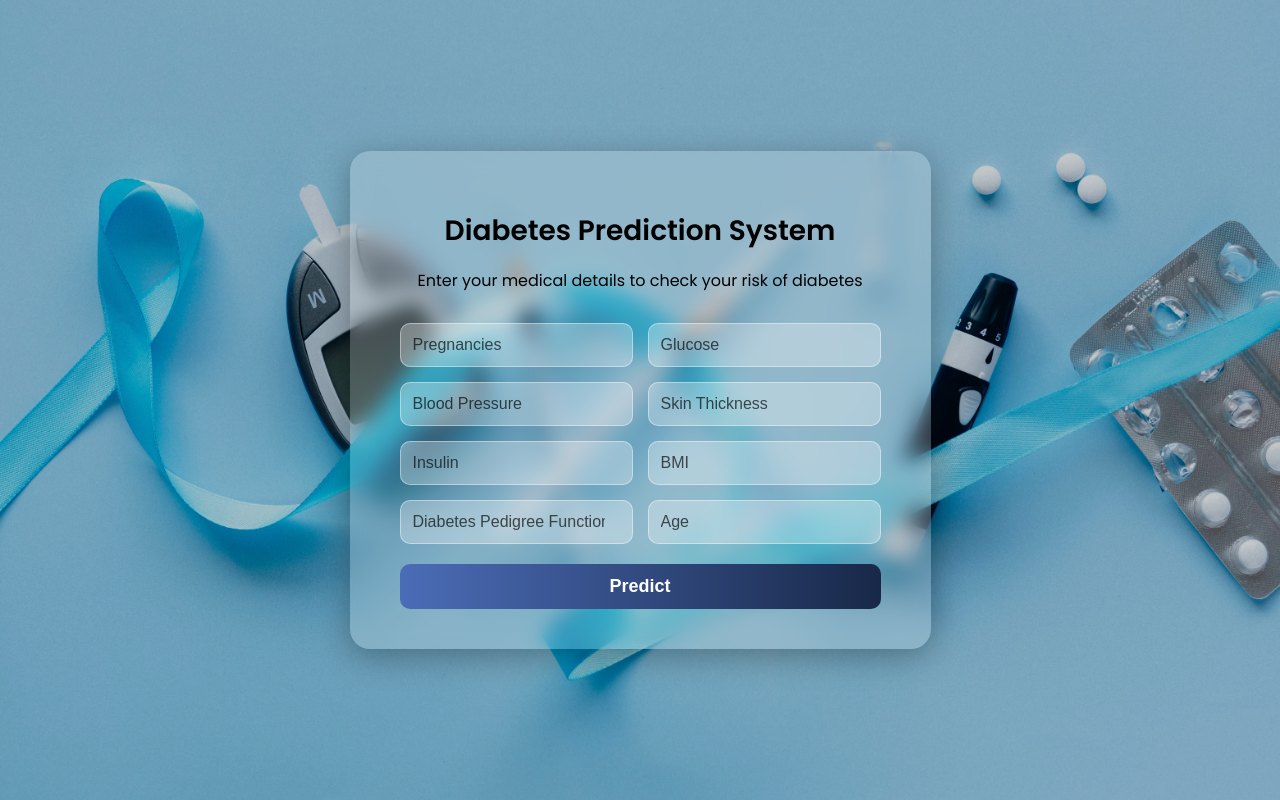
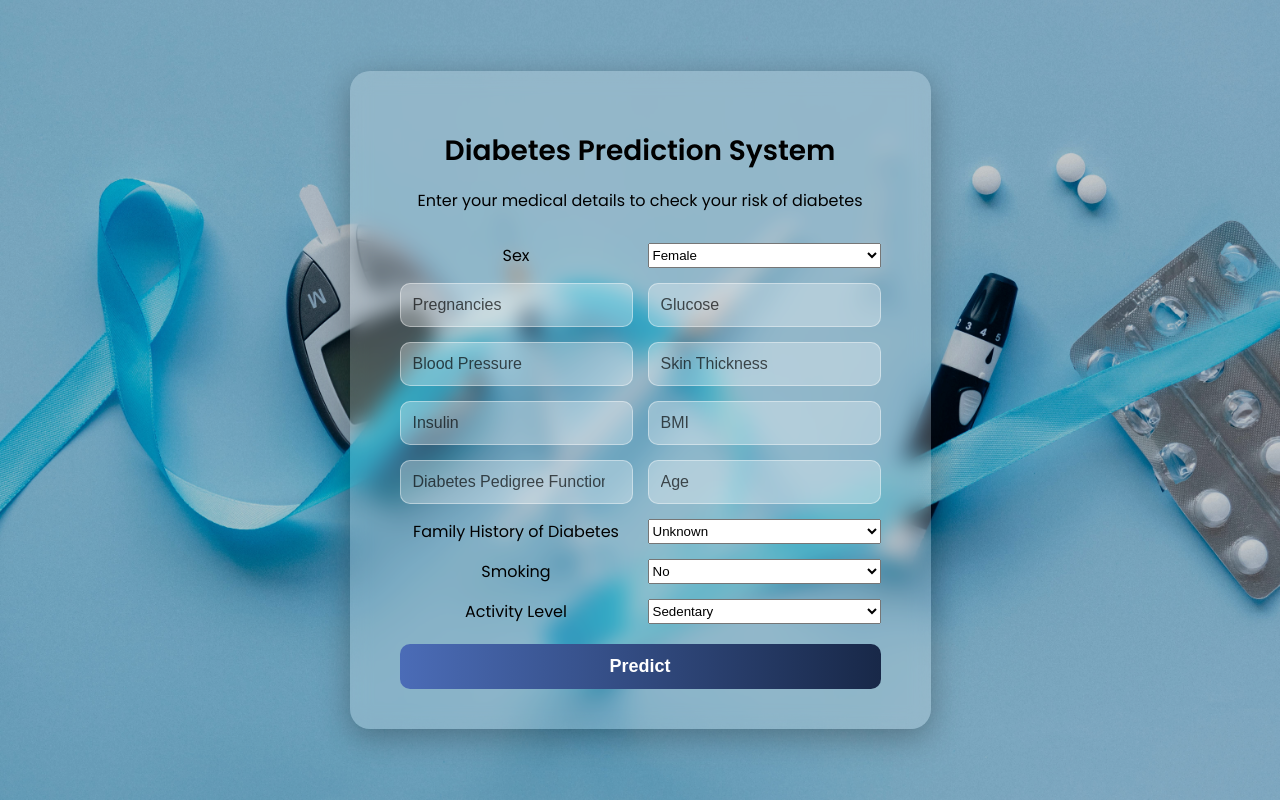
Before and after one commit to Abaidullahbutt/Diabetes_Prediction_AI, a Flask app: page / in a window 1280 px wide. Run offline with Flask 3, Linux system fonts and the light colour scheme; parts of the project's set-up code (start-up, migrations or seed data) failed here and were passed over.

Commit message:
Add Sex and optional fields to UI; validate Sex server-side (Pregnancies=0 for Male)

```diff
--- a/app.py
+++ b/app.py
@@ -34,24 +34,50 @@ def predict():
     try:
         data = request.form
 
+        # Read sex & optional metadata (these optional fields are not used by the current model)
+        sex = data.get("Sex", "Female")
+        family_history = data.get("FamilyHistory", "unknown")
+        smoking = data.get("Smoking", "no")
+        activity = data.get("ActivityLevel", "moderate")
+
+        # Pregnancies: if mobile/men, ensure value is 0 to avoid confusion
+        try:
+            if sex == "Male":
+                pregnancies = 0
+            else:
+                pregnancies = int(data.get("Pregnancies", 0))
+        except ValueError:
+            pregnancies = 0
+
+        # Build dataframe with features the model expects (order doesn't matter for pandas columns but must match training features)
         patient = pd.DataFrame([{
-            "Pregnancies": int(data["Pregnancies"]),
-            "Glucose": float(data["Glucose"]),
-            "BloodPressure": float(data["BloodPressure"]),
-            "SkinThickness": float(data["SkinThickness"]),
-            "Insulin": float(data["Insulin"]),
-            "BMI": float(data["BMI"]),
-            "DiabetesPedigreeFunction": float(data["DiabetesPedigreeFunction"]),
-            "Age": int(data["Age"])
+            "Pregnancies": pregnancies,
+            "Glucose": float(data.get("Glucose", 0.0)),
+            "BloodPressure": float(data.get("BloodPressure", 0.0)),
+            "SkinThickness": float(data.get("SkinThickness", 0.0)),
+            "Insulin": float(data.get("Insulin", 0.0)),
+            "BMI": float(data.get("BMI", 0.0)),
+            "DiabetesPedigreeFunction": float(data.get("DiabetesPedigreeFunction", 0.0)),
+            "Age": int(data.get("Age", 0))
         }])
 
         prediction = model.predict(patient)[0]
 
-        session["result"] = (
-            "🟥 Diabetes Detected" if prediction == 1 else "🟩 No Diabetes Detected"
-        )
+        # Make result message slightly more informative
+        if prediction == 1:
+            session["result"] = "🟥 Diabetes Detected"
+        else:
+            session["result"] = "🟩 No Diabetes Detected"
 
-        # 🔥 Redirect instead of render
+        # Optionally store submitted metadata in session for display (not persisted)
+        session["last_input"] = {
+            "Sex": sex,
+            "Pregnancies": int(pregnancies),
+            "FamilyHistory": family_history,
+            "Smoking": smoking,
+            "ActivityLevel": activity
+        }
+
         return redirect(url_for("home"))
 
     except Exception as e:
--- a/templates/index.html
+++ b/templates/index.html
@@ -15,7 +15,14 @@
 
             <form action="/predict" method="POST">
                 <div class="form-grid">
-                    <input type="number" name="Pregnancies" placeholder="Pregnancies" required>
+                    <label for="Sex">Sex</label>
+                    <select name="Sex" id="Sex" required>
+                        <option value="Female">Female</option>
+                        <option value="Male">Male</option>
+                        <option value="Other">Other</option>
+                    </select>
+
+                    <input type="number" name="Pregnancies" id="Pregnancies" placeholder="Pregnancies" required>
                     <input type="number" name="Glucose" placeholder="Glucose" required>
                     <input type="number" name="BloodPressure" placeholder="Blood Pressure" required>
                     <input type="number" name="SkinThickness" placeholder="Skin Thickness" required>
@@ -23,13 +30,54 @@
                     <input type="number" step="0.1" name="BMI" placeholder="BMI" required>
                     <input type="number" step="0.01" name="DiabetesPedigreeFunction" placeholder="Diabetes Pedigree Function" required>
                     <input type="number" name="Age" placeholder="Age" required>
+
+                    <!-- Optional metadata fields (not used by current model but useful for records) -->
+                    <label for="FamilyHistory">Family History of Diabetes</label>
+                    <select name="FamilyHistory" id="FamilyHistory">
+                        <option value="unknown">Unknown</option>
+                        <option value="yes">Yes</option>
+                        <option value="no">No</option>
+                    </select>
+
+                    <label for="Smoking">Smoking</label>
+                    <select name="Smoking" id="Smoking">
+                        <option value="no">No</option>
+                        <option value="yes">Yes</option>
+                    </select>
+
+                    <label for="ActivityLevel">Activity Level</label>
+                    <select name="ActivityLevel" id="ActivityLevel">
+                        <option value="sedentary">Sedentary</option>
+                        <option value="moderate">Moderate</option>
+                        <option value="active">Active</option>
+                    </select>
                 </div>
                 <button type="submit">Predict</button>
             </form>
 
+            <script>
+                // Auto-set pregnancies to 0 for Male and disable input to avoid confusion
+                const sexEl = document.getElementById('Sex');
+                const pregEl = document.getElementById('Pregnancies');
+                function updatePreg() {
+                    if (sexEl.value === 'Male') {
+                        pregEl.value = 0;
+                        pregEl.disabled = true;
+                    } else {
+                        pregEl.disabled = false;
+                    }
+                }
+                sexEl.addEventListener('change', updatePreg);
+                // Initialize on page load
+                updatePreg();
+            </script>
+
             {% if result %}
 <div class="result-box">
     {{ result }}
+    {% if session.last_input %}
+    <div class="meta">Last input: Sex={{ session.last_input.Sex }}, Pregnancies={{ session.last_input.Pregnancies }}, FamilyHistory={{ session.last_input.FamilyHistory }}, Smoking={{ session.last_input.Smoking }}, Activity={{ session.last_input.ActivityLevel }}</div>
+    {% endif %}
 </div>
 {% endif %}
         </div>
```
